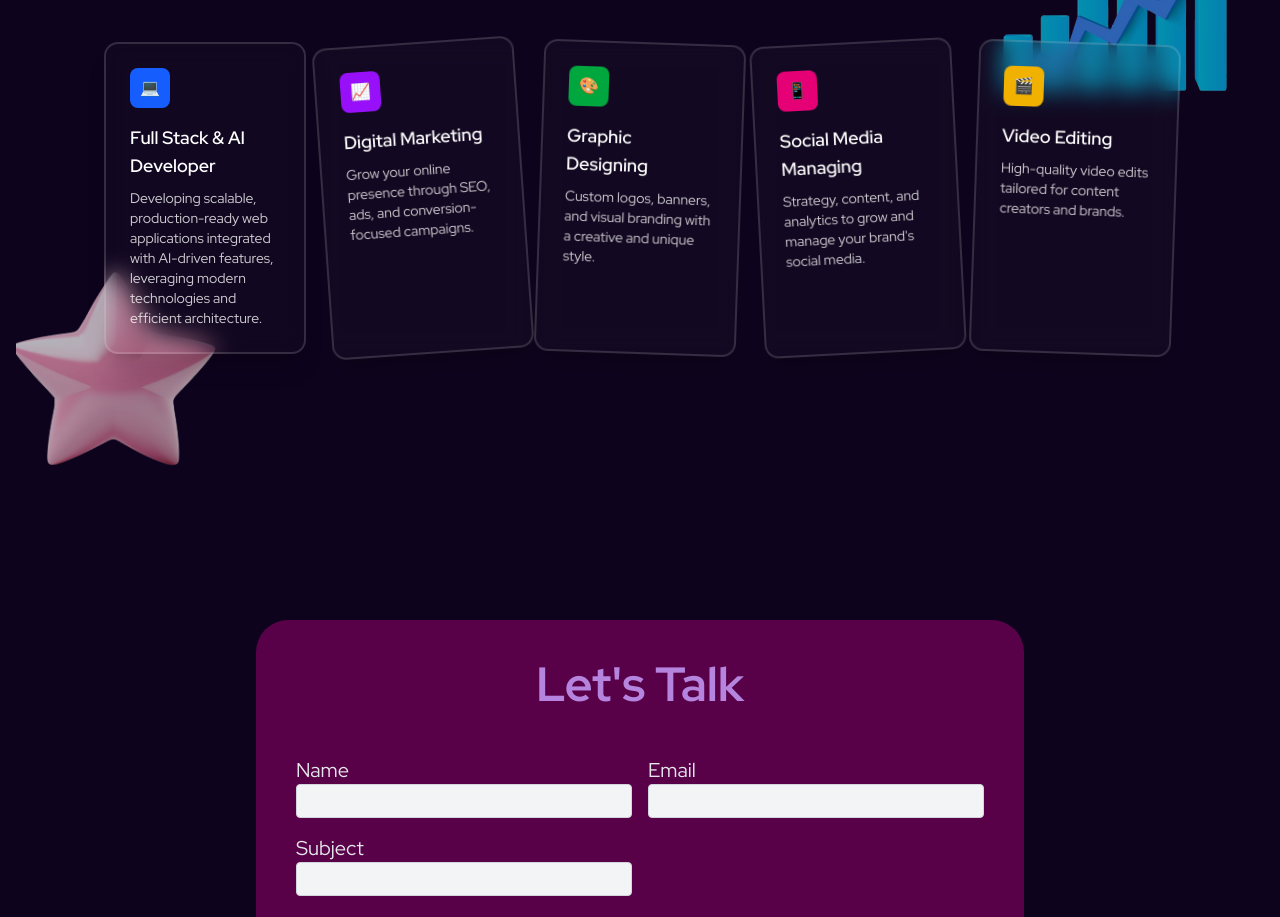
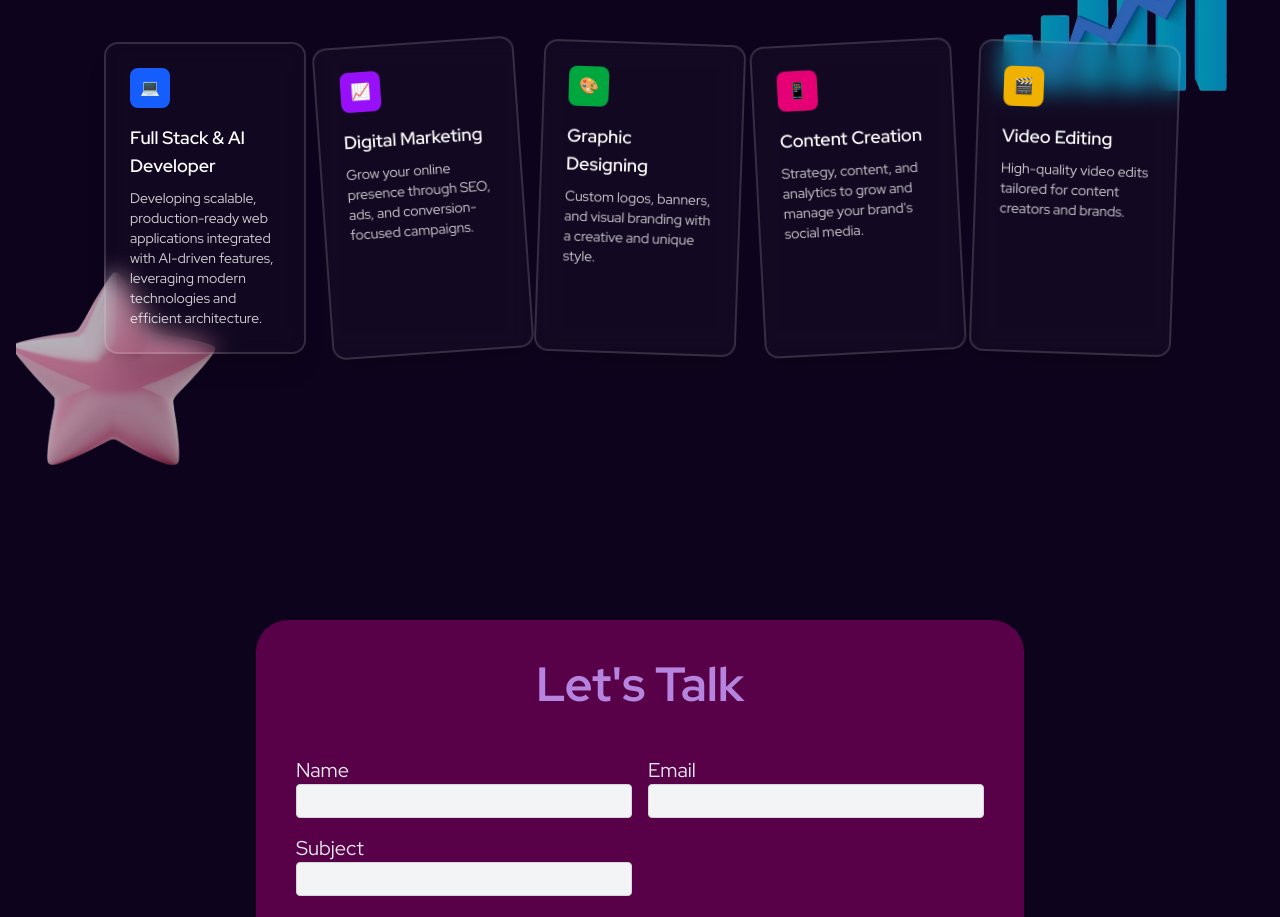
Before and after one commit to shezafatima/ShezaFatimaPortfolio, a Next.js app: page / in a window 1280 px wide. Shown: the part 7440-8357 px from the top of the page. Built offline with nearby package versions, Linux system fonts and the light colour scheme.

Commit message:
link added

```diff
--- a/app/components/Carousel.tsx
+++ b/app/components/Carousel.tsx
@@ -61,7 +61,7 @@ const projects = [
     title: "DeepSeek Clone ",
     category: "clone of a deepseek website",
     image: "/images/web8.png",
-    link: "https://shezafatima.github.io/Physical-AI-and-Human-robotics-book-hackathon/",
+    link: "https://deepseek-cloned.vercel.app/",
   },
   {
     title: "Python Projects",
--- a/app/components/Services.tsx
+++ b/app/components/Services.tsx
@@ -78,7 +78,7 @@ const services = [
     bg: "bg-green-600",
   },
   {
-    title: "Social Media Managing",
+    title: "Content Creation",
     desc: "Strategy, content, and analytics to grow and manage your brand's social media.",
     icon: "📱",
     bg: "bg-pink-600",
```
